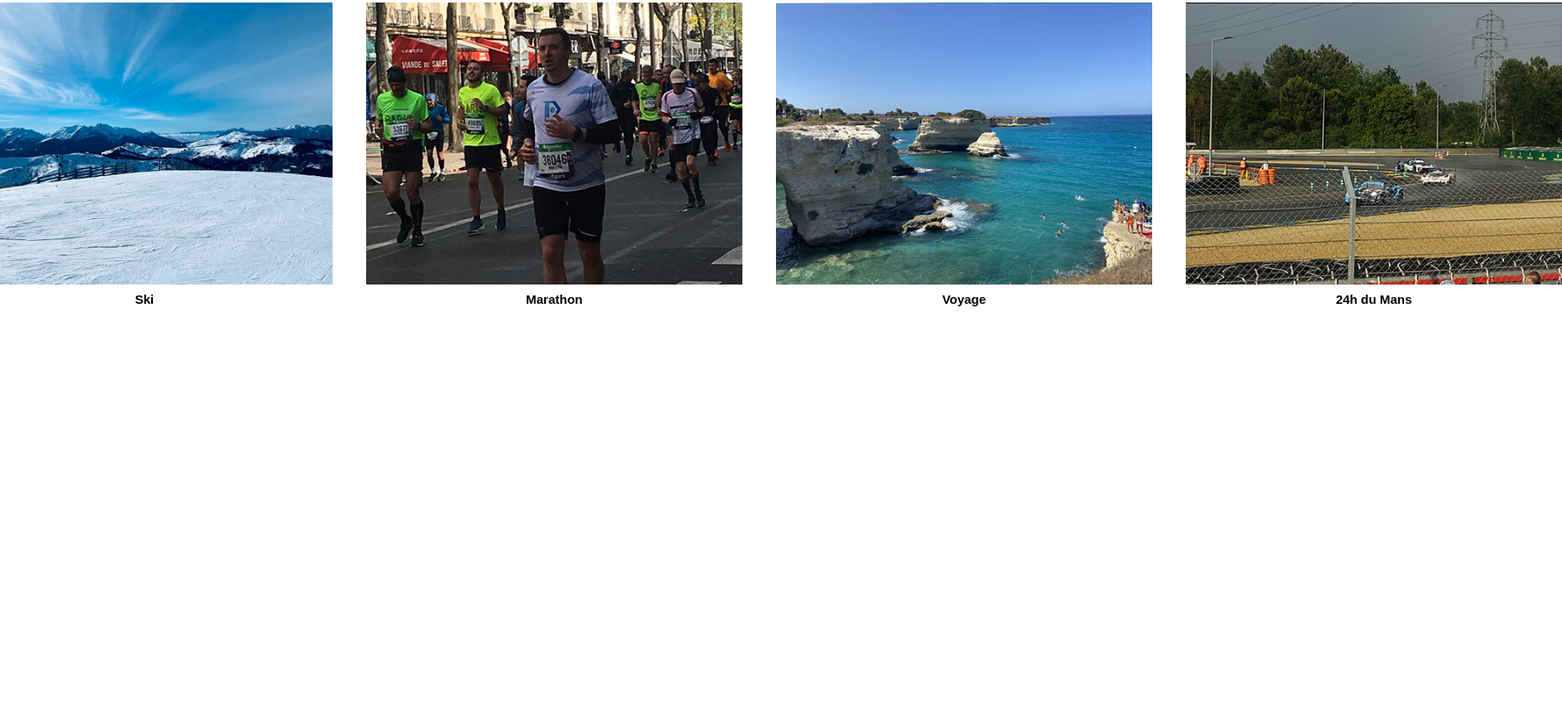
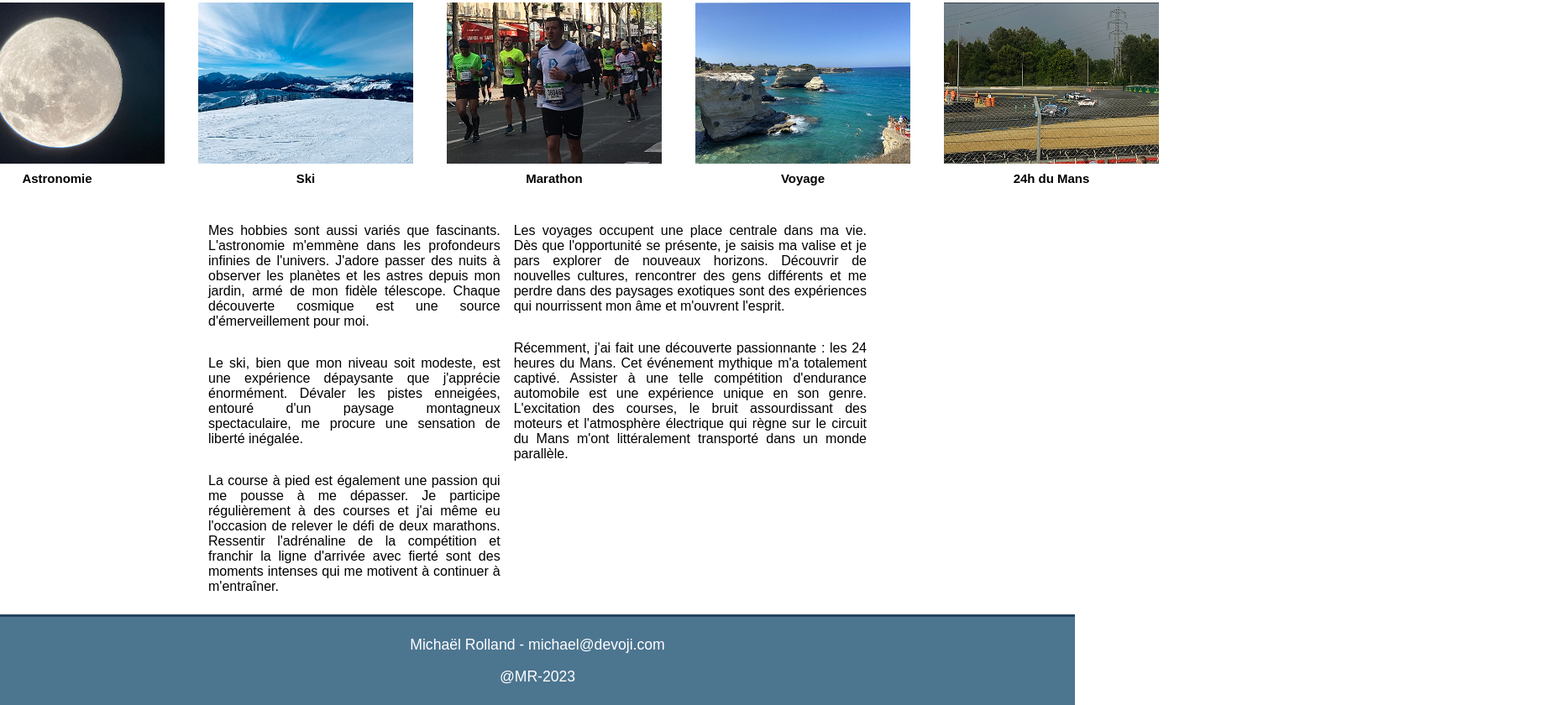
Before and after one commit to Michael-Rolland/CV, a plain HTML site: page index.html in a window 1280 px wide. Shown: the part 3049-3889 px from the top of the page at 84% size, 1860 px wide, since content can reach past the window. Before the commit the page ends 3435 px from the top, so only its background shows below. Drawn offline with Linux system fonts and the light colour scheme.

Commit message:
avec footer

```diff
--- a/CSS/styles.css
+++ b/CSS/styles.css
@@ -214,7 +214,7 @@ text-align: center;
 }
 
 #formation span img {
-    size: 20em;
+    size: 15em;
 
 }
 
@@ -259,7 +259,7 @@ text-align: center;
 }
 
 #hobbies img {
-    width: 35em;
+    width: 20em;
 
 }
 
@@ -273,3 +273,30 @@ text-align: center;
     color: white;
     padding: 1em;
 }
+
+footer {
+    background-color: #4c7590;
+    padding: 0.3em;
+    border-top: solid rgb(36, 68, 92);
+}
+
+footer p {
+    text-align: center;
+    color: white;
+    font-size: 1.1em;
+}
+
+#paragraphe {
+display:flex;
+align-items: stretch;
+margin: 0 15em;
+
+
+}
+
+#paragraphe p {
+    padding: 0.5em;
+    text-align: justify;
+
+
+}
--- a/index.html
+++ b/index.html
@@ -40,13 +40,13 @@
                 <li>DEVOJI SAS | Co-fondateur, associé</li>
                 <li>Agence Web</li>
                 <li>2018 - présent</li>
-                <li><a href="wwww.devoji.com">www.devoji.com</a></li>
+                <li><a href="https://www.devoji.com/" target="_blank">www.devoji.com</a></li>
             </ul>
             <ul>
                 <li>Stratoji Capital | Co-fondateur, associé</li>
                 <li>Holding immobiliere</li>
                 <li>2020 - présent</li>
-                <li><a href="https://location-blois.fr/">www.location-blois.fr</a></li>
+                <li><a href="https://location-blois.fr/" target="_blank">www.location-blois.fr</a></li>
             </ul>
             <ul>
                 <li>Ping Partner SAS | Co-fondateur, associé</li>
@@ -239,7 +239,53 @@
             </li>
         </uL>
     </section>
+    <section id="paragraphe">
+        <div>
+            <p>Mes hobbies sont aussi variés que fascinants. L'astronomie m'emmène dans les profondeurs infinies de
+                l'univers. J'adore passer des nuits à observer les planètes et les astres depuis mon jardin, armé de mon
+                fidèle télescope. Chaque découverte cosmique est une source d'émerveillement pour moi.
+            </p>
 
+            <p> Le ski, bien que mon niveau soit modeste, est une expérience dépaysante que j'apprécie énormément.
+                Dévaler les pistes enneigées, entouré d'un paysage montagneux spectaculaire, me procure une sensation de
+                liberté
+                inégalée.
+            </p>
+
+            <p> La course à pied est également une passion qui me pousse à me dépasser. Je participe régulièrement à des
+                courses et j'ai même eu l'occasion de relever le défi de deux marathons. Ressentir l'adrénaline de la
+                compétition et franchir la ligne d'arrivée avec fierté sont des moments intenses qui me motivent à
+                continuer
+                à m'entraîner.
+
+            </p>
+        </div>
+        <div>
+            <p>Les voyages occupent une place centrale dans ma vie. Dès que l'opportunité se présente, je saisis ma
+                valise
+                et je pars explorer de nouveaux horizons. Découvrir de nouvelles cultures, rencontrer des gens
+                différents et
+                me perdre dans des paysages exotiques sont des expériences qui nourrissent mon âme et m'ouvrent
+                l'esprit.
+            </p>
+            <p>
+                Récemment, j'ai fait une découverte passionnante : les 24 heures du Mans. Cet événement mythique m'a
+                totalement captivé. Assister à une telle compétition d'endurance automobile est une expérience unique en
+                son
+                genre. L'excitation des courses, le bruit assourdissant des moteurs et l'atmosphère électrique qui règne
+                sur
+                le circuit du Mans m'ont littéralement transporté dans un monde parallèle.
+            </p>
+        </div>
+
+
+
+    </section>
+
+    <footer>
+        <p>Michaël Rolland - michael@devoji.com</p>
+        <p>@MR-2023</p>
+    </footer>
 
 
 </body>
```
